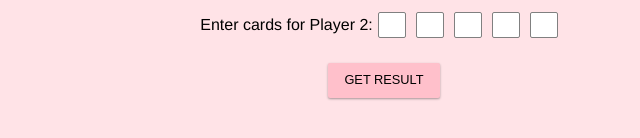
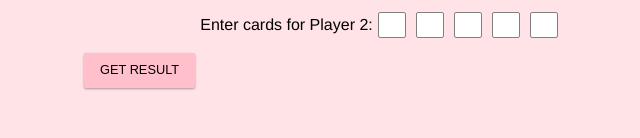
Before and after one commit to DavidThorpe71/pokertest, a plain HTML site: page docs/index.html in a window 1280 px wide. Shown: the part 138-276 px from the top of the page, without its empty margins (256-896 px from the left). Drawn offline with Linux system fonts and the light colour scheme.

Commit message:
small edits to main.js and styles.css after running through linters

```diff
--- a/docs/styles/styles.css
+++ b/docs/styles/styles.css
@@ -1,4 +1,4 @@
-* {
+html {
 	font-family: 'Helvetica Neue', Helvetica, Arial, sans-serif;
 	background-color: #ffe3e7;
 }
@@ -21,17 +21,14 @@ input {
 }
 
 .hand,
-#result,
+.result,
 .display,
 .outcomeSection {
 	margin: 10px 30px;
 }
 
-#result {
+.result {
 	text-align: center;
-}
-
-#result {
 	margin-top: 20px;
 }
 
@@ -93,7 +90,7 @@ button:active {
 }
 
 @media all and (max-width: 445px) {
-      h3 {
-      	font-size: 1.5rem;
-      }
+	h3 {
+     	font-size: 1.5rem;
     }
+}
--- a/frontend-test/src/styles/styles.css
+++ b/frontend-test/src/styles/styles.css
@@ -1,4 +1,4 @@
-* {
+html {
 	font-family: 'Helvetica Neue', Helvetica, Arial, sans-serif;
 	background-color: #ffe3e7;
 }
@@ -21,17 +21,14 @@ input {
 }
 
 .hand,
-#result,
+.result,
 .display,
 .outcomeSection {
 	margin: 10px 30px;
 }
 
-#result {
+.result {
 	text-align: center;
-}
-
-#result {
 	margin-top: 20px;
 }
 
@@ -93,7 +90,7 @@ button:active {
 }
 
 @media all and (max-width: 445px) {
-      h3 {
-      	font-size: 1.5rem;
-      }
+	h3 {
+     	font-size: 1.5rem;
     }
+}
```
Also changed, not shown: docs/js/main.js (+5 -6 lines), frontend-test/src/index.html (+1 -1 lines), frontend-test/src/js/main.js (+5 -6 lines).
